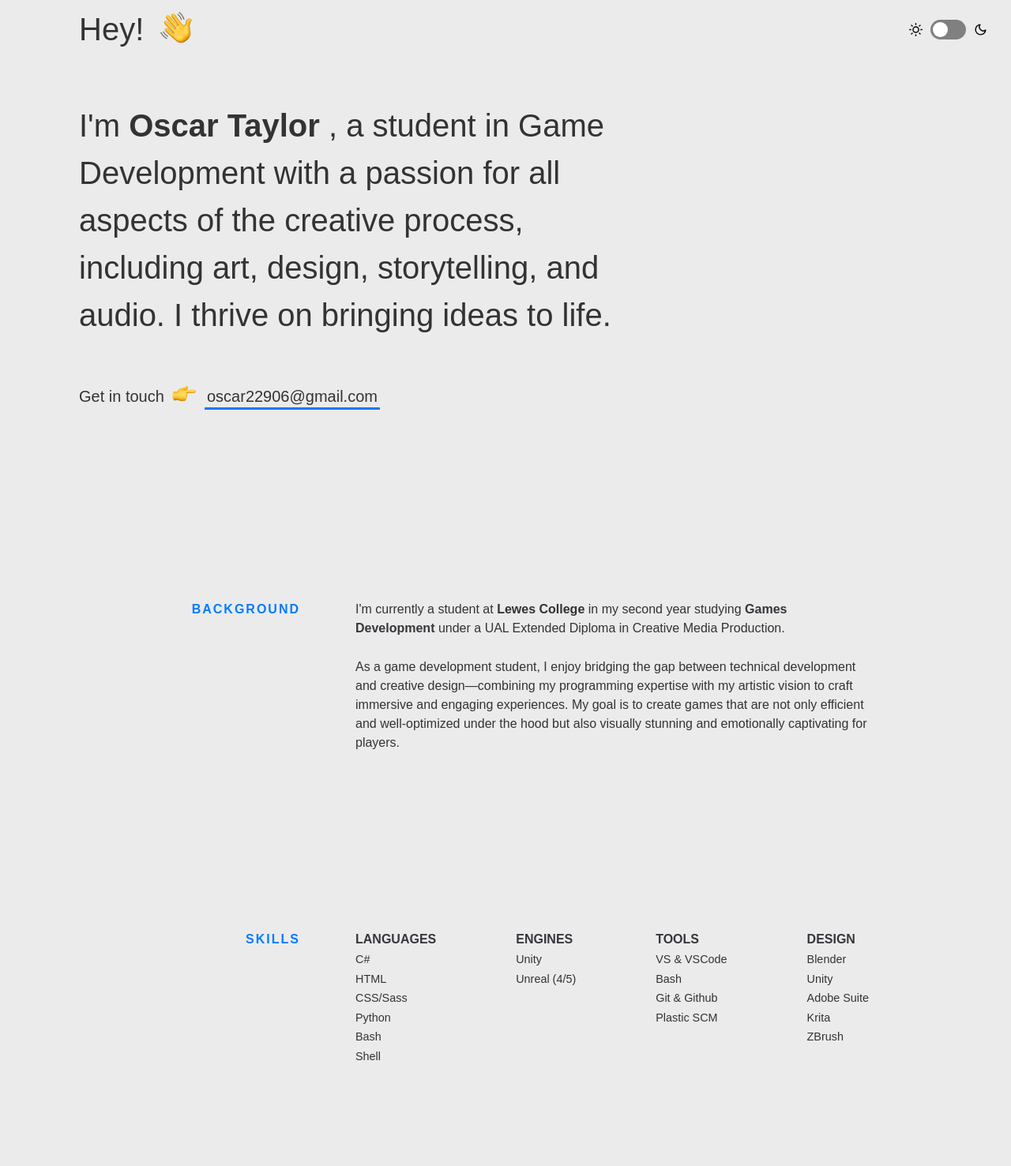
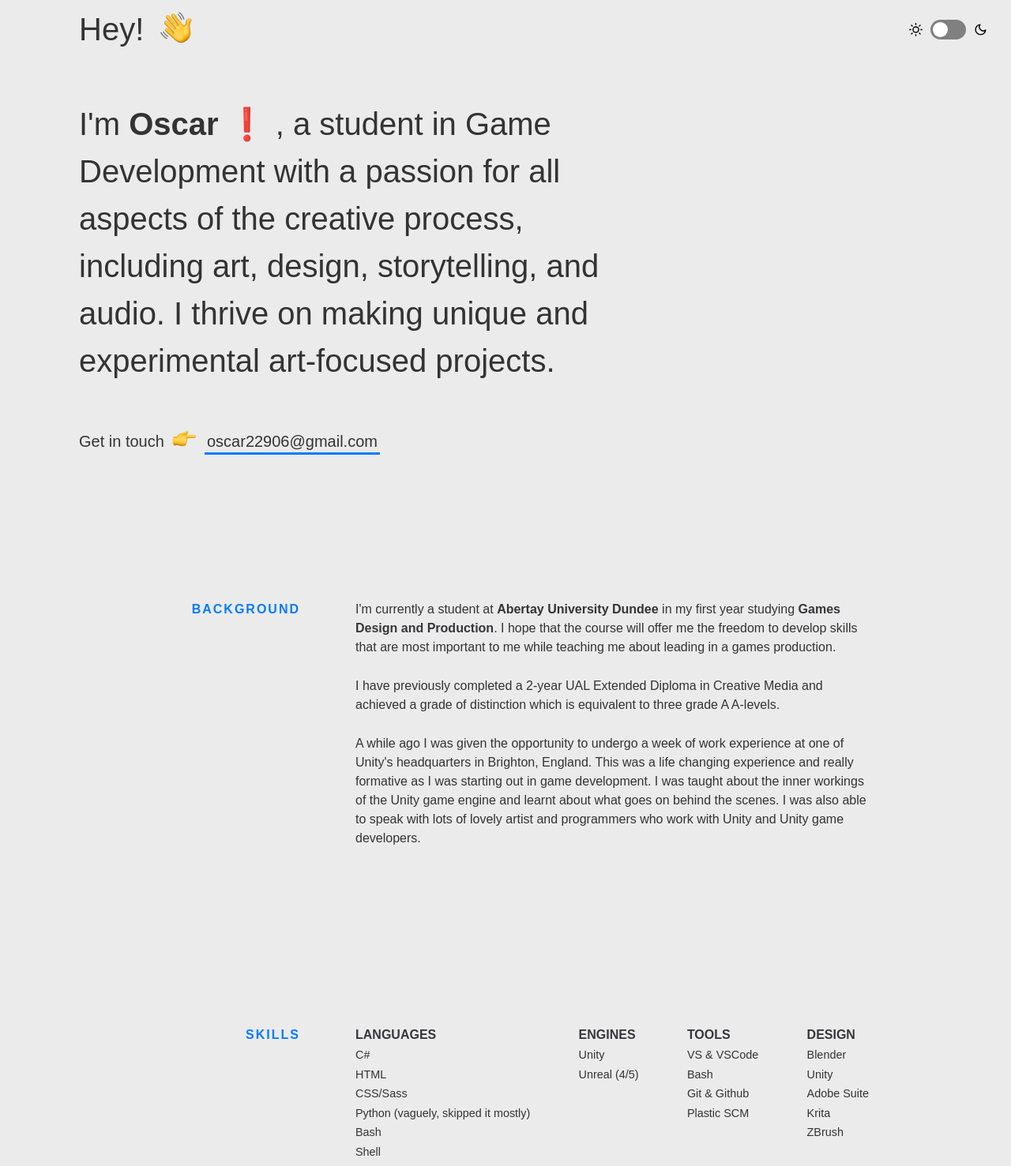
Before and after one commit to oscar22906/website-test, a plain HTML site: page index.html in a window 1280 px wide. Shown: the part 140-1617 px from the top of the page at 79% size. Drawn offline with nearby package versions, Linux system fonts and the light colour scheme.

Commit message:
Update index.html

```diff
--- a/index.html
+++ b/index.html
@@ -58,8 +58,9 @@
                     Hey! <span class="emoji wave-hand animated"></span>
                 </h1>
                 <h2 class="intro__tagline">
-                    I'm <span class="name">Oscar Taylor</span>
-                    , a student in Game Development with a passion for all aspects of the creative process, including art, design, storytelling, and audio. I thrive on bringing ideas to life.
+                    I'm <span class="name">Oscar &#10071;
+</span>
+                    , a student in Game Development with a passion for all aspects of the creative process, including art, design, storytelling, and audio. I thrive on making unique and experimental art-focused projects.
                 </h2>
                 <h3 class="intro__contact">
                     <span>Get in touch </span>
@@ -73,10 +74,11 @@
                 <div class="section__title">Background</div>
                 <div class="section__content">
                     <p>
-                        I'm currently a student at <a class="underline-link" href="https://www.upstatement.com/" target="_blank">Lewes College</a>
-                        in my second year studying <strong>Games Development</strong> under a UAL Extended Diploma in Creative Media Production.
+                        I'm currently a student at <a class="underline-link" href="https://www.abertay.ac.uk" target="_blank">Abertay University Dundee</a>
+                        in my first year studying <strong>Games Design and Production</strong>. I hope that the course will offer me the freedom to develop skills that are most important to me while teaching me about leading in a games production.
                     </p>
-                    <p>As a game development student, I enjoy bridging the gap between technical development and creative design—combining my programming expertise with my artistic vision to craft immersive and engaging experiences. My goal is to create games that are not only efficient and well-optimized under the hood but also visually stunning and emotionally captivating for players.</p>
+                    <p>I have previously completed a 2-year UAL Extended Diploma in Creative Media and achieved a grade of distinction which is equivalent to three grade A A-levels.</p>
+                    <p>A while ago I was given the opportunity to undergo a week of work experience at one of Unity's headquarters in Brighton, England. This was a life changing experience and really formative as I was starting out in game development. I was taught about the inner workings of the Unity game engine and learnt about what goes on behind the scenes. I was also able to speak with lots of lovely artist and programmers who work with Unity and Unity game developers.</p>
                 </div>
             </section>
             <section class="section skills" id="skills">
@@ -89,7 +91,7 @@
                                 <li class="skillz__category__item">C#</li>
                                 <li class="skillz__category__item">HTML</li>
                                 <li class="skillz__category__item">CSS/Sass</li>
-                                <li class="skillz__category__item">Python</li>
+                                <li class="skillz__category__item">Python (vaguely, skipped it mostly)</li>
                                 <li class="skillz__category__item">Bash</li>
                                 <li class="skillz__category__item">Shell</li>
                             </ul>
```
